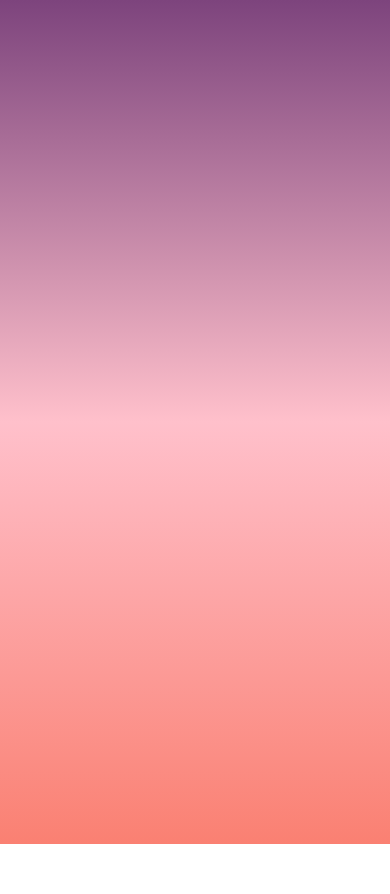
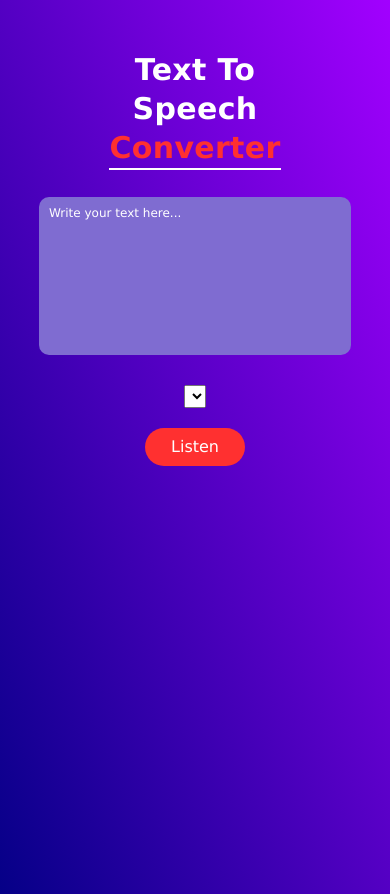
Before and after one commit to Vlad-dualv/text-to-voice-converter, a website built with Vite: page src/index.html in a window 390 px wide. Before the commit the page ends 844 px from the top, so only its background shows below. Built offline with nearby package versions, Linux system fonts and the light colour scheme.

Commit message:
html, mobile css

```diff
--- a/src/css/styles.css
+++ b/src/css/styles.css
@@ -2,15 +2,15 @@
 
 body {
   margin: 0 auto;
-  background: linear-gradient(to bottom, rgb(125, 68, 125), pink, salmon);
-  font-family: 'Inter', Arial, Helvetica, sans-serif;
-  color: rgb(41, 1, 72);
+  background: linear-gradient(to top right, rgb(5, 0, 135), rgb(162, 0, 255));
+  font-family: Verdana, Geneva, Tahoma, sans-serif;
+  color: white;
   text-align: center;
-  font-size: 8px;
+  font-size: 16px;
   font-style: normal;
-  font-weight: 100;
+  font-weight: 400;
   line-height: 1.3;
-  letter-spacing: 0.01em;
+  letter-spacing: 0.02em;
   text-align: center;
   height: 100vh;
 }
@@ -26,11 +26,65 @@ p {
 }
 
 button {
+  display: block;
   cursor: pointer;
   outline: none;
   border: none;
 }
 
 /*-------------------------------------------MOBILE--------------------------*/
+
+.container {
+  margin: 50px auto;
+  display: flex;
+  flex-direction: column;
+  justify-content: center;
+  align-items: center;
+  width: 100%;
+  gap: 30px;
+}
+
+h1 {
+  font-size: 30px;
+  width: 250px;
+}
+
+.accent-word {
+  color: rgb(255, 48, 48);
+  border-bottom: 2px solid white;
+  padding-bottom: 3px;
+}
+
+textarea {
+  background-color: rgb(127, 108, 209);
+  color: white;
+  border: none;
+  outline: none;
+  border-radius: 10px;
+  resize: none;
+  font-size: 12px;
+  width: 80%;
+  padding: 10px;
+}
+
+textarea::placeholder {
+  color: white;
+}
+
+select {
+  margin-bottom: 20px;
+}
+
+button {
+  width: 100px;
+  padding: 10px;
+  background-color: rgb(255, 48, 48);
+  color: white;
+  border-radius: 20px;
+}
+
+button:active {
+  background-color: rgb(236, 0, 0);
+}
 /*-------------------------------------------TABLET--------------------------*/
 /*-------------------------------------------DESKTOP--------------------------*/
--- a/src/index.html
+++ b/src/index.html
@@ -15,7 +15,23 @@
     <link rel="stylesheet" href="./css/styles.css" />
   </head>
   <body>
-    <main></main>
+    <main>
+      <div class="container">
+        <h1>Text To Speech <span class="accent-word">Converter</span></h1>
+        <textarea
+          name="text"
+          id="text"
+          placeholder="Write your text here..."
+          rows="10"
+          cols="10"
+          required
+        ></textarea>
+        <div class="options">
+          <select name="language" id="language"></select>
+          <button type="button">Listen</button>
+        </div>
+      </div>
+    </main>
 
     <script type="module" src="./main.js"></script>
   </body>
```
